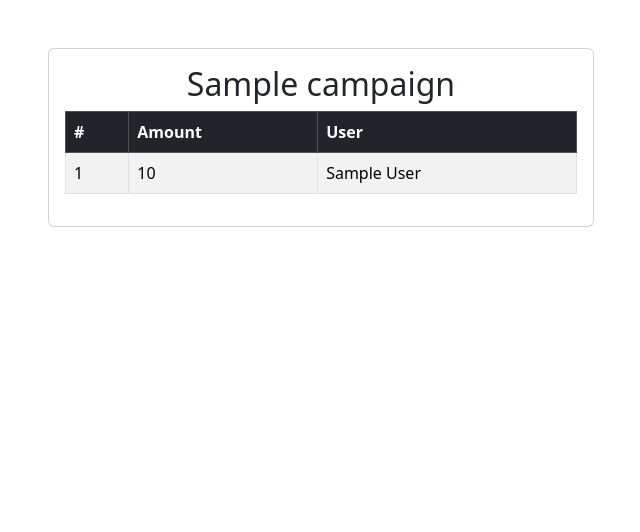
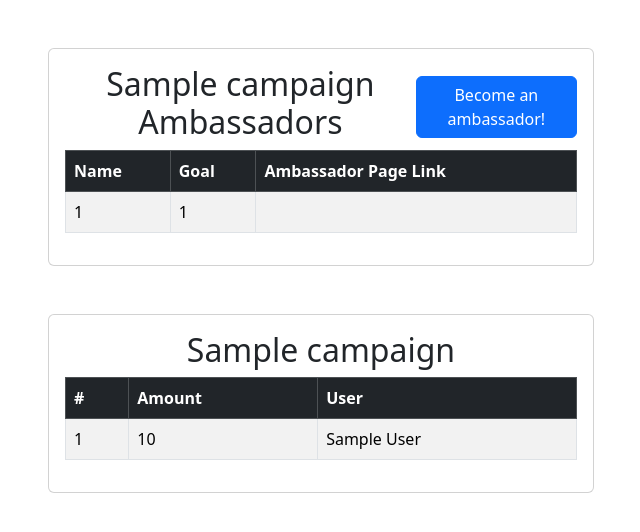
Before and after one commit to ydb5755/PilznoProduction, a Flask app: page /campaigns/campaign_page/1 in a window 1280 px wide. Shown: the part 56-588 px from the top of the page, without its empty margins (319-959 px from the left). Run offline with Flask 3, Linux system fonts and the light colour scheme; tables that the repository leaves empty hold one stand-in row (values such as "Sample post").

Commit message:
ambassador

```diff
--- a/app/campaigns/templates/campaign_page.html
+++ b/app/campaigns/templates/campaign_page.html
@@ -4,6 +4,33 @@
 <main class="container-lg mt-5">
     <div class="row justify-content-center">
         <div class="col-md-6">
+            <div class="card mb-5">
+                <div class="card-body">
+                    <div class="d-flex justify-content-center align-items-center">
+                        <h2 class="text-center">{{campaign.title}} Ambassadors</h2>
+                        <a href="{{url_for('campaigns.add_ambassador')}}" class="btn btn-primary">Become an ambassador!</a>
+                    </div>
+                    <table class="table table-bordered table-striped">
+                        <thead class="table-dark">
+                            <tr>
+                                <th>Name</th>
+                                <th>Goal</th>
+                                <th>Ambassador Page Link</th>
+                            </tr>
+                        </thead>
+                        <tbody>
+                            {% for campaign_ambassador in campaign.get_ambassadors() %}
+                            <tr>
+                                <td>{{campaign_ambassador.user_id}}</td>
+                                <td>{{campaign_ambassador.goal}}</td>
+                                <td></td>
+                            </tr>
+                            {% endfor %}
+                        </tbody>
+                    </table>
+
+                </div>
+            </div>
             <div class="card">
                 <div class="card-body">
                     <h2 class="text-center">{{campaign.title}}</h2>
```
Also changed, not shown: app/campaigns/templates/add_ambassador.html (added).
